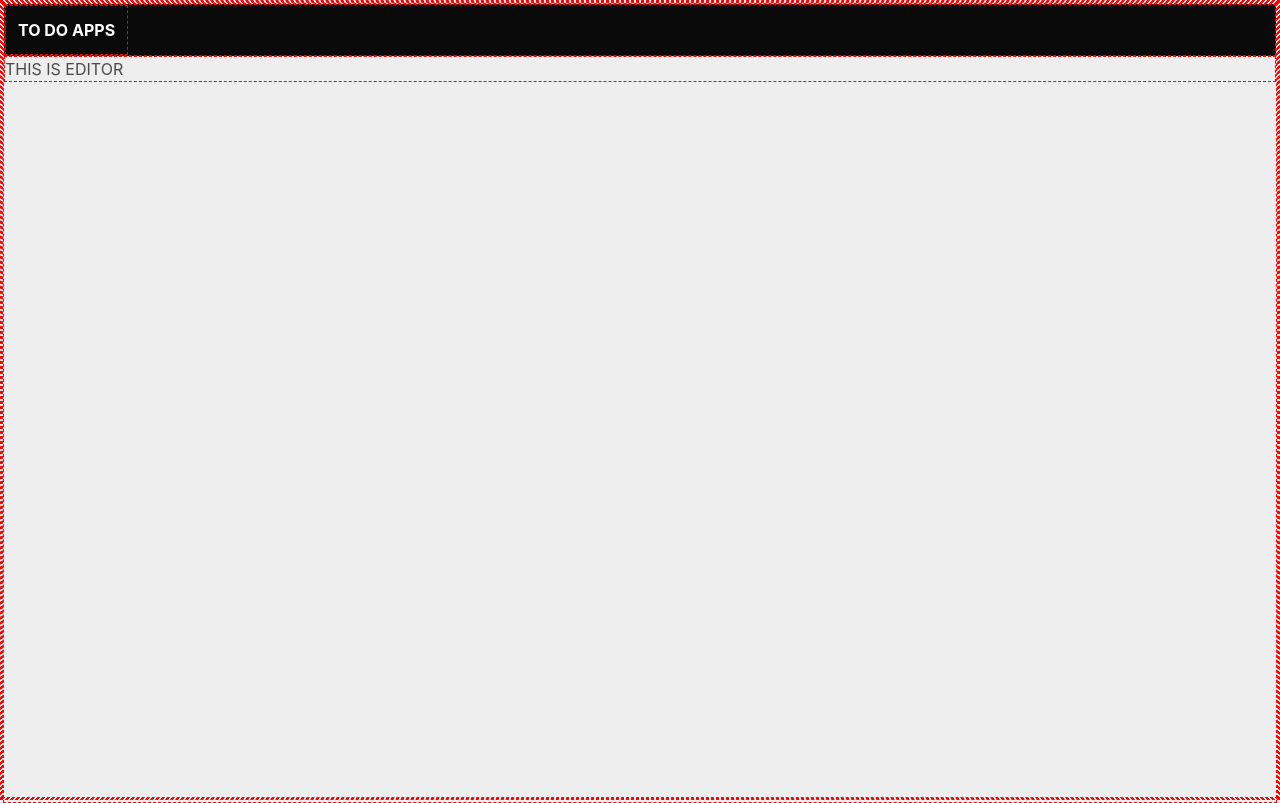
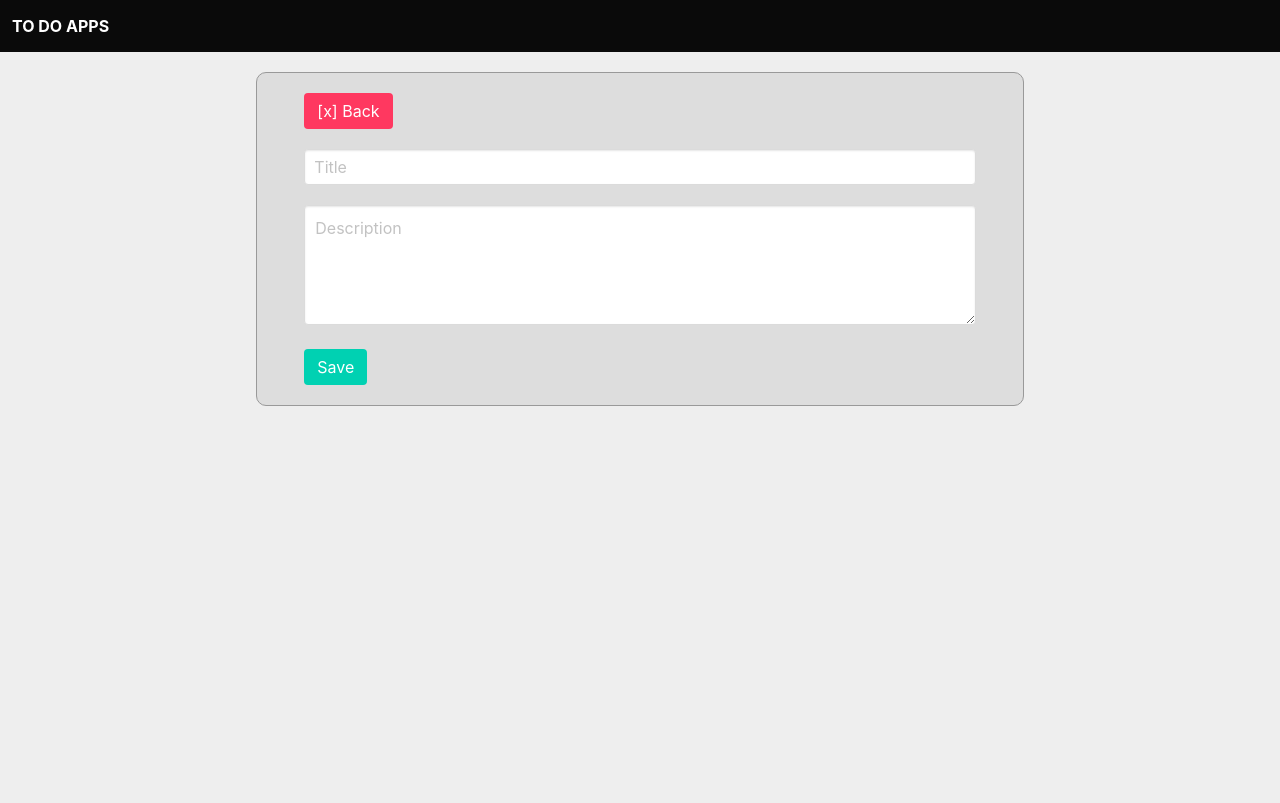
Before and after one commit to BlinfoldKing/Rocket-React-TODO, a React app in the folder Client/: page /edit in a window 1280 px wide. Built offline with nearby package versions, Linux system fonts and the light colour scheme; the HTML template or start-up script is replaced by a standard one.

Commit message:
finishing the UI

```diff
--- a/Client/index.html
+++ b/Client/index.html
@@ -9,7 +9,7 @@
     <style>
 
         *{
-            border: dashed red 1px;
+            /* border: dashed red 1px; */
         }
 
         html, body {
--- a/Client/src/App.jsx
+++ b/Client/src/App.jsx
@@ -51,8 +51,6 @@ export default class App extends React.Component {
                         <Route path='/edit' render={(props) => <Editor/>}/>
                     </Switch>
                 </BrowserRouter>
-
-                {/* < items={this.dummmy}/> */}
             </div>
 
         )
--- a/Client/src/Components/Editor.jsx
+++ b/Client/src/Components/Editor.jsx
@@ -5,7 +5,41 @@ export default class Editor extends React.Component {
 
     render () {
         return (
-            <h1>THIS IS EDITOR</h1>
+            <div
+                style={{
+                    width: '60%',
+                    margin: "20px auto 20px auto",
+                    padding: '10px',
+                    backgroundColor: '#ddd',
+                    border: 'solid #999 1px',
+                    borderRadius: 10,
+                    display: 'flex',
+                    height: '100%',
+                    flexDirection: 'column',
+                    //justifyContent: 'space-between'
+            }}>
+
+                <div style={{
+                        width:'90%',
+                        margin: "10px auto 10px auto"
+                }}>
+                    <a href="/"
+                    className="button is-danger"
+                    >
+                        [x] Back
+                    </a>
+
+
+                    <form>
+                        <input className='input' type="text"  style={{margin: '20px 0 20px 0'}} name="Title" placeholder='Title'/>
+                        <textarea className='textarea' placeholder='Description'></textarea><br/>
+                        <input className='button is-primary' type="submit" value="Save" />
+                    </form>
+
+
+                </div>
+
+            </div>
         )
     }
 
--- a/Client/src/Components/Post.jsx
+++ b/Client/src/Components/Post.jsx
@@ -19,8 +19,9 @@ export default class Post extends React.Component {
                 <div className="card-content">
                     <div className="content">{this.props.body}</div>
                 </div>
+                {console.log(this.props)}
                 <footer className="card-footer">
-                    <a href="#" className="card-footer-item">Edit</a>
+                    <a href={'/edit/' + this.props.id} className="card-footer-item">Edit</a>
                     <a href="#" className="card-footer-item
                     has-background-danger
                     has-text-white">Delete</a>
--- a/Client/src/Components/PostCont.jsx
+++ b/Client/src/Components/PostCont.jsx
@@ -15,7 +15,7 @@ export default class PostCont extends React.Component {
                     margin: "20px auto 20px auto",
                     padding: '10px',
                     backgroundColor: '#ddd',
-                    border: 'solid #222 1px',
+                    border: 'solid #999 1px',
                     borderRadius: 10,
                     display: 'flex',
                     height: '100%',
@@ -27,7 +27,7 @@ export default class PostCont extends React.Component {
                         width:'90%',
                         margin: "10px auto 10px auto"
                 }}>
-                    <a href="http://"
+                    <a href="/edit"
                     className="button is-primary"
                     >
                         [+] Create New Entry
@@ -37,6 +37,7 @@ export default class PostCont extends React.Component {
                 {this.props.items.map((e, i) =>
                     <Post
                         key={i}
+                        id={i}
                         title={e.title}
                         body={e.body}
                     />
```
